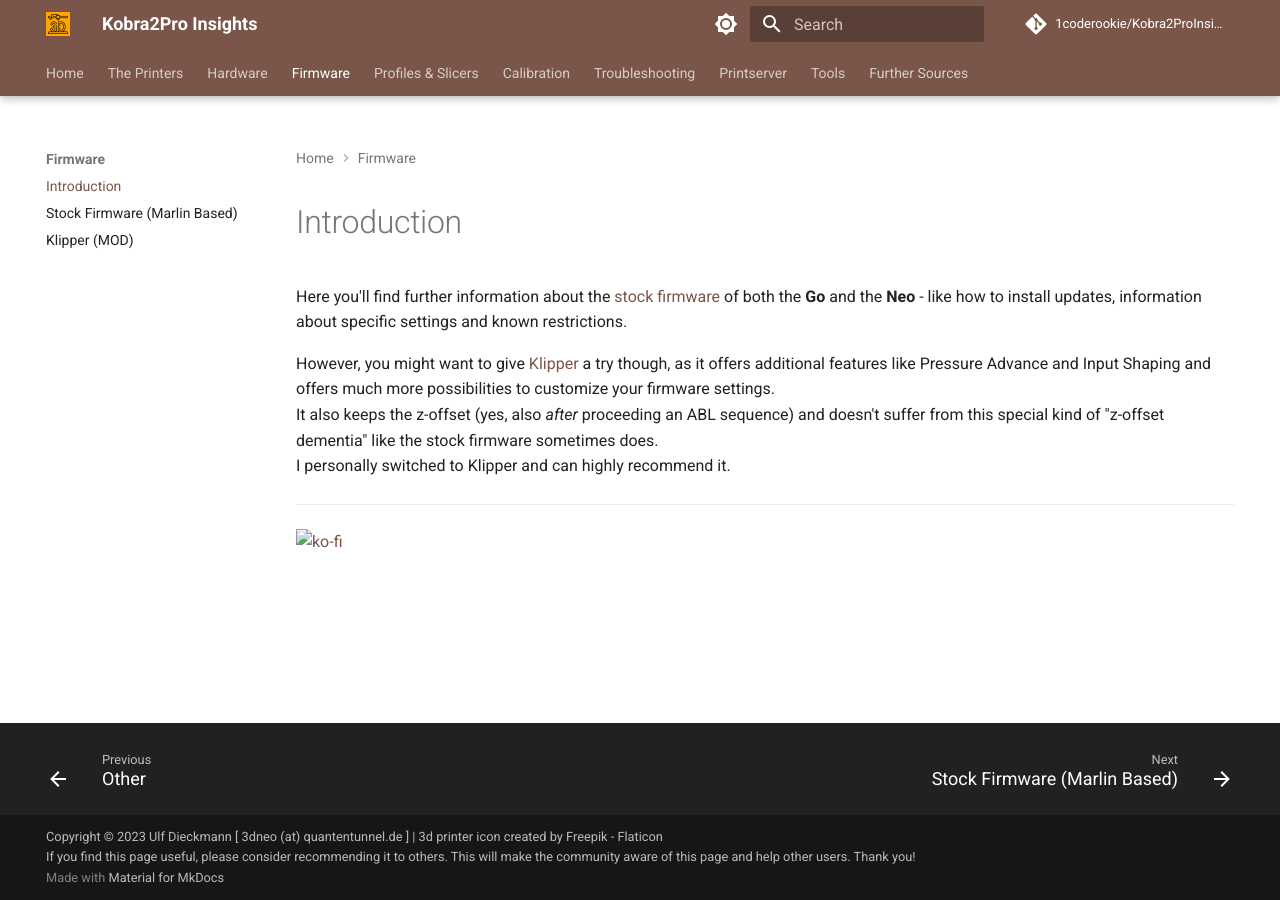
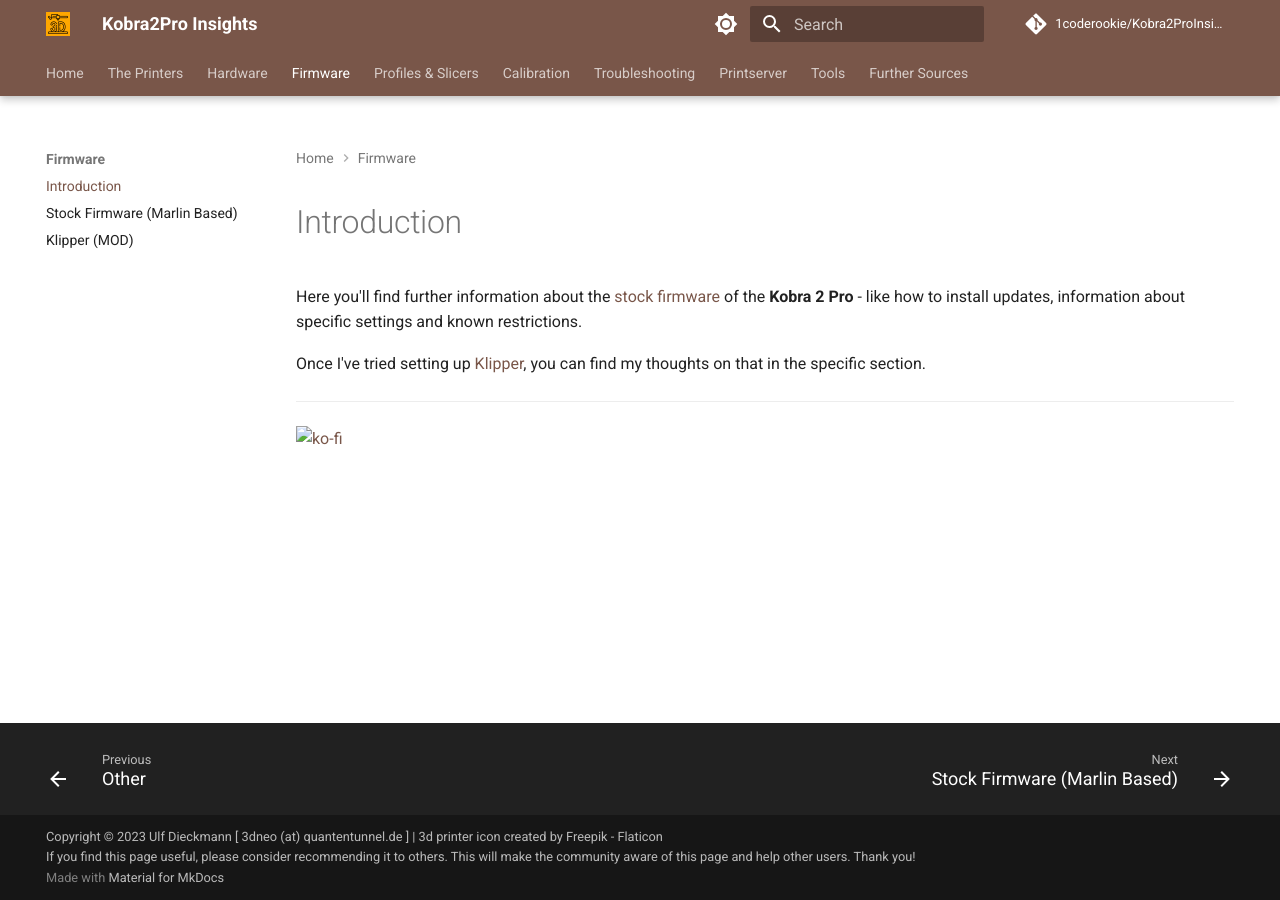
Before and after one commit to 1coderookie/Kobra2ProInsights, an MkDocs documentation site: the page built from docs/firmware/introduction.md, in a window 1280 px wide. Built offline with MkDocs 1.6.1 and Material for MkDocs 9.7.7, drawn with Linux system fonts in a browser that asks for light colours; comment, search, counter and statistics services are not loaded.

Commit message:
Update introduction.md

```diff
--- a/docs/firmware/introduction.md
+++ b/docs/firmware/introduction.md
@@ -1,12 +1,15 @@
 <link rel=”manifest” href=”docs/manifest.webmanifest”>
 
 # Introduction
-Here you'll find further information about the [stock firmware](fw_marlin.md) of both the **Go** and the **Neo** - like how to install updates, information about specific settings and known restrictions.
+Here you'll find further information about the [stock firmware](fw_marlin.md) of the **Kobra 2 Pro** - like how to install updates, information about specific settings and known restrictions.
 
+Once I've tried setting up [Klipper](fw_klipper.md), you can find my thoughts on that in the specific section.
+
+<!--
 However, you might want to give [Klipper](fw_klipper.md) a try though, as it offers additional features like Pressure Advance and Input Shaping and offers much more possibilities to customize your firmware settings.
 It also keeps the z-offset (yes, also *after* proceeding an ABL sequence) and doesn't suffer from this special kind of "z-offset dementia" like the stock firmware sometimes does.
 I personally switched to Klipper and can highly recommend it.
-
+-->
 
 ---
 
```
